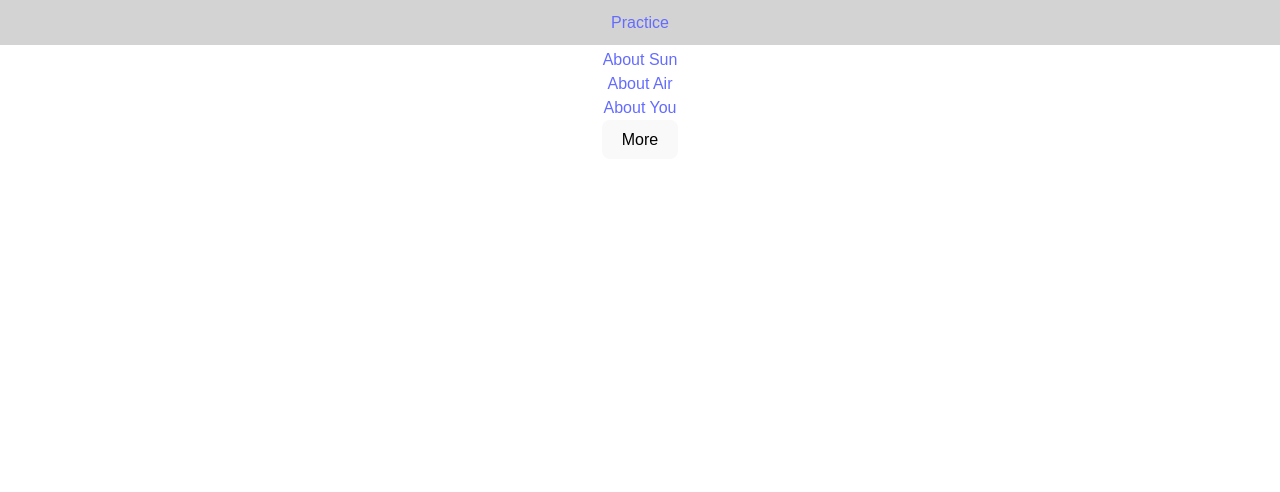
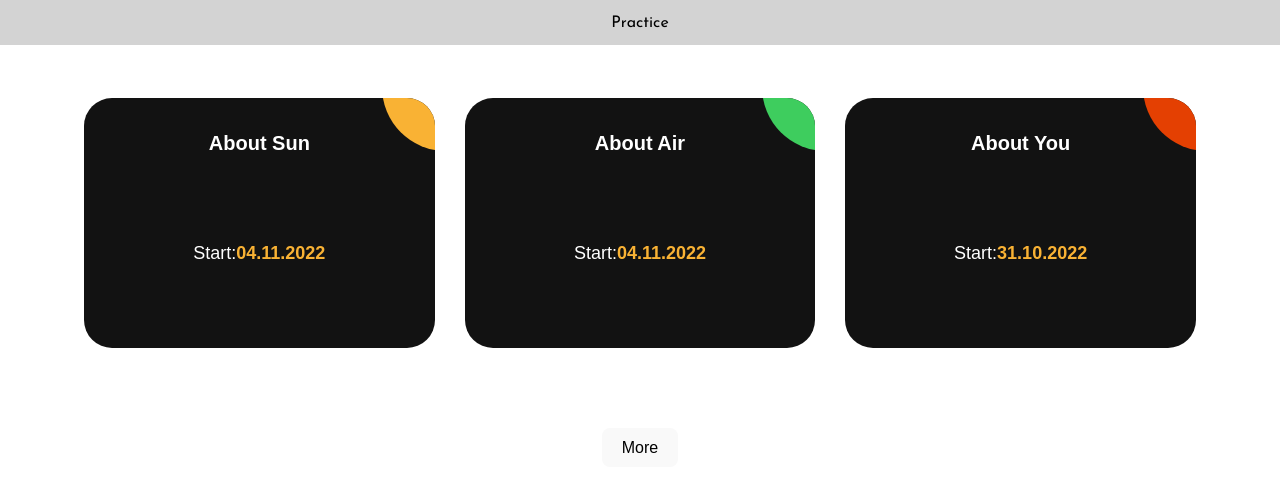
Before and after one commit to Kishor400/RITEnglishLab, a React (Vite) app: page /web-test in a window 1280 px wide. Shown: the top 492 px of the page. Built offline with nearby package versions, Linux system fonts and the light colour scheme.

Commit message:
webtest home

```diff
--- a/src/WebTest.css
+++ b/src/WebTest.css
@@ -11,3 +11,167 @@
     right:0;
     z-index: 0;
 }
+.loWeb{
+
+    width:500px;
+    display: flex;
+    justify-content: space-evenly;
+}
+
+.loWeb a{
+    text-decoration: none;
+    color:black;
+    font-family: 'Josefin Sans', sans-serif;
+}
+.loWeb a:hover{
+    color:white;
+}
+.TestPage{
+    width: 100%;
+}
+.tttt,.tt,.WebT{
+    width:100%;
+}
+
+.ag-format-container {
+    width: 1142px;
+    margin: 0 auto;
+  }
+
+
+  .ag-courses_box {
+    display: -webkit-box;
+    display: -ms-flexbox;
+    display: flex;
+    -webkit-box-align: start;
+    -ms-flex-align: start;
+    align-items: flex-start;
+    -ms-flex-wrap: wrap;
+    flex-wrap: wrap;
+    padding: 50px 0;
+  }
+  .ag-courses_item {
+    -ms-flex-preferred-size: calc(33.33333% - 30px);
+    flex-basis: calc(33.33333% - 30px);
+
+    margin: 0 15px 30px;
+
+    overflow: hidden;
+
+    border-radius: 28px;
+  }
+  .ag-courses-item_link {
+    display: block;
+    padding: 30px 20px;
+    background-color: #121212;
+    min-height:250px;
+    overflow: hidden;
+
+    position: relative;
+  }
+  .ag-courses-item_link:hover,
+  .ag-courses-item_link:hover .ag-courses-item_date {
+    text-decoration: none;
+    color: #FFF;
+  }
+  .ag-courses-item_link:hover .ag-courses-item_bg {
+    -webkit-transform: scale(10);
+    -ms-transform: scale(10);
+    transform: scale(10);
+  }
+  .ag-courses-item_title {
+    min-height: 87px;
+    margin: 0 0 25px;
+
+    overflow: hidden;
+
+    font-weight: bold;
+    font-size: 20px;
+    color: #FFF;
+
+    z-index: 2;
+    position: relative;
+  }
+  .ag-courses-item_date-box {
+    font-size: 18px;
+    color: #FFF;
+
+    z-index: 2;
+    position: relative;
+  }
+  .ag-courses-item_date {
+    font-weight: bold;
+    color: #f9b234;
+
+    -webkit-transition: color .5s ease;
+    -o-transition: color .5s ease;
+    transition: color .5s ease
+  }
+  .ag-courses-item_bg {
+    height: 128px;
+    width: 128px;
+    background-color: #f9b234;
+
+    z-index: 1;
+    position: absolute;
+    top: -75px;
+    right: -75px;
+
+    border-radius: 50%;
+
+    -webkit-transition: all .5s ease;
+    -o-transition: all .5s ease;
+    transition: all .5s ease;
+  }
+  .ag-courses_item:nth-child(2n) .ag-courses-item_bg {
+    background-color: #3ecd5e;
+  }
+  .ag-courses_item:nth-child(3n) .ag-courses-item_bg {
+    background-color: #e44002;
+  }
+  .ag-courses_item:nth-child(4n) .ag-courses-item_bg {
+    background-color: #952aff;
+  }
+  .ag-courses_item:nth-child(5n) .ag-courses-item_bg {
+    background-color: #cd3e94;
+  }
+  .ag-courses_item:nth-child(6n) .ag-courses-item_bg {
+    background-color: #4c49ea;
+  }
+
+
+
+  @media only screen and (max-width: 979px) {
+    .ag-courses_item {
+      -ms-flex-preferred-size: calc(50% - 30px);
+      flex-basis: calc(50% - 30px);
+    }
+    .ag-courses-item_title {
+      font-size: 24px;
+    }
+  }
+
+  @media only screen and (max-width: 767px) {
+    .ag-format-container {
+      width: 96%;
+    }
+
+  }
+  @media only screen and (max-width: 639px) {
+    .ag-courses_item {
+      -ms-flex-preferred-size: 100%;
+      flex-basis: 100%;
+    }
+    .ag-courses-item_title {
+      min-height: 72px;
+      line-height: 1;
+
+      font-size: 24px;
+    }
+    .ag-courses-item_link {
+      padding: 22px 40px;
+    }
+    .ag-courses-item_date-box {
+      font-size: 16px;
+    }
+  }
--- a/src/WebTest.jsx
+++ b/src/WebTest.jsx
@@ -49,9 +49,9 @@
          </div>
         <div className='tt'>
             <p>Assessment On Web</p>
-            <div>
+            <div className='tttt'>
                 <p>Latest</p>
-                <div className='Tests'>
+                {/*<div className='Tests'>
                     <div>
                       <a onClick={()=>chgTest(Latest[0])}>{Latest[0]}</a>
                     </div>
@@ -61,6 +61,61 @@
                     <div>
                       <a onClick={()=>chgTest(Latest[2])}>{Latest[2]}</a>
                     </div>
+                </div>*/}
+                <div className="ag-format-container">
+                  <div className="ag-courses_box">
+                    <div className="ag-courses_item">
+                      <a onClick={()=>chgTest(Latest[0])} className="ag-courses-item_link">
+                        <div className="ag-courses-item_bg"></div>
+
+                        <div className="ag-courses-item_title">
+                          {Latest[0]}
+                        </div>
+
+                        <div className="ag-courses-item_date-box">
+                          Start:
+                          <span className="ag-courses-item_date">
+                            04.11.2022
+                          </span>
+                        </div>
+                      </a>
+                    </div>
+
+                    <div className="ag-courses_item">
+                      <a onClick={()=>chgTest(Latest[1])} className="ag-courses-item_link">
+                        <div className="ag-courses-item_bg"></div>
+
+                        <div className="ag-courses-item_title">
+                          {Latest[1]}
+                        </div>
+
+                        <div className="ag-courses-item_date-box">
+                          Start:
+                          <span className="ag-courses-item_date">
+                            04.11.2022
+                          </span>
+                        </div>
+                      </a>
+                    </div>
+
+                    <div className="ag-courses_item">
+                      <a onClick={()=>chgTest(Latest[2])} className="ag-courses-item_link">
+                        <div className="ag-courses-item_bg"></div>
+
+                        <div className="ag-courses-item_title">
+                          {Latest[2]}
+                        </div>
+
+                        <div className="ag-courses-item_date-box">
+                          Start:
+                          <span className="ag-courses-item_date">
+                            31.10.2022
+                          </span>
+                        </div>
+                      </a>
+                    </div>
+
+                  </div>
                 </div>
 
                 <button>More</button>
```
